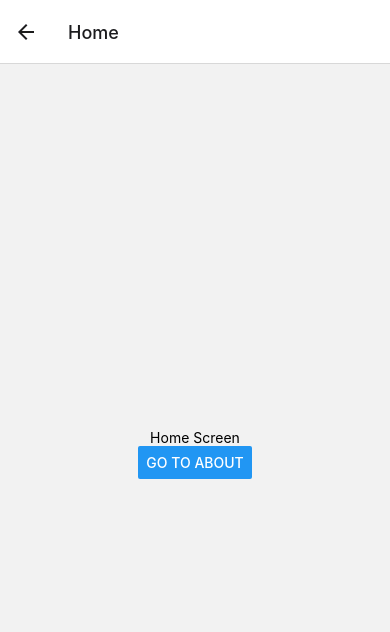
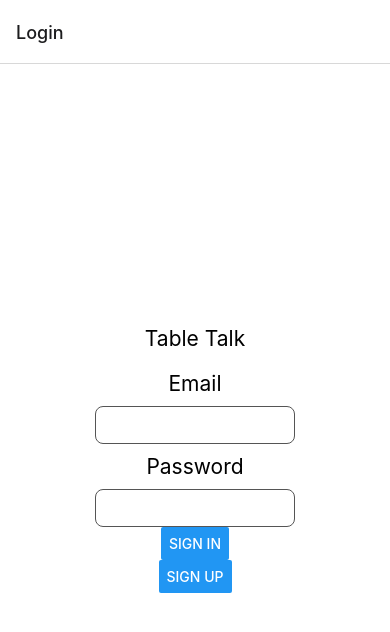
Before and after one commit to tunahfishy/TableTalkIOS, a React Native app: screen /Home in a window 390 px wide. Shown: the top 632 px of the page. Built offline with nearby package versions, Linux system fonts and the light colour scheme; no server answers.

Commit message:
auth stack flow

```diff
--- a/App.tsx
+++ b/App.tsx
@@ -10,13 +10,14 @@ import {
   View,
 } from "react-native";
 import * as React from "react";
-import AuthScreen from "./components/AuthScreen";
+import AuthScreen from "./pages/AuthScreen";
 import { getAuth, onAuthStateChanged } from "firebase/auth";
 import { useState, useEffect } from "react";
 import { NavigationContainer, useNavigation } from "@react-navigation/native";
 import { createStackNavigator } from "@react-navigation/stack";
-import HomeScreen from "./components/HomeScreen";
-import AboutScreen from "./components/About";
+import HomeScreen from "./pages/HomeScreen";
+import AboutScreen from "./pages/About";
+import AuthNavigator from "./navigation/AuthNavigator";
 
 const Stack = createStackNavigator();
 
@@ -38,15 +39,15 @@ export default function App() {
   });
 
   return (
-    <NavigationContainer>
-      {/* <Stack.Navigator initialRouteName="Login"> */}
-      <Stack.Navigator>
-        <Stack.Screen name="Login" component={AuthScreen} />
-        <Stack.Screen name="Home" component={HomeScreen} />
-        <Stack.Screen name="About" component={AboutScreen} />
-        {/* <Stack.Screen name="Login" component={AuthScreen} /> */}
-      </Stack.Navigator>
-    </NavigationContainer>
+     <AuthNavigator />
+    // <NavigationContainer>
+    //   {/* <Stack.Navigator initialRouteName="Login"> */}
+    //   <Stack.Navigator>
+    //     <Stack.Screen name="Login" component={AuthScreen} />
+    //     <Stack.Screen name="Home" component={HomeScreen} />
+    //     <Stack.Screen name="About" component={AboutScreen} />
+    //   </Stack.Navigator>
+    // </NavigationContainer>
   );
 }
 
--- a/components/About.tsx
+++ /dev/null
@@ -1,17 +0,0 @@
-import { useNavigation } from "@react-navigation/native";
-import React, { Component } from "react";
-import { Button, View, Text } from "react-native";
-
-export default function AboutScreen() {
-  const navigation = useNavigation();
-
-  return (
-    <View style={{ flex: 1, alignItems: "center", justifyContent: "center" }}>
-      <Text>About Screen</Text>
-      <Button
-        title="Go to Home"
-        onPress={() => navigation.navigate("Home")}
-      />
-    </View>
-  );
-}
--- /dev/null
+++ b/navigation/AuthNavigator.tsx
@@ -0,0 +1,40 @@
+import { getAuth } from 'firebase/auth';
+import React, { useState, useEffect, createContext } from 'react'
+import { auth } from '../firebase';
+import SignInStack from './SignInStack'
+import SignOutStack from './SignOutStack'
+
+export const AuthContext = createContext(null)
+
+export default function AuthNavigator() {
+    const [initializing, setInitializing] = useState(true)
+    const [user, setUser] = useState(null)
+    console.log('user:', user)
+
+    // Handle user state changes
+    function onAuthStateChanged(result) {
+      setUser(result)
+      console.log('user state changing')
+      if (initializing) setInitializing(false)
+    }
+
+    useEffect(() => {
+      const authSubscriber = auth.onAuthStateChanged(onAuthStateChanged)
+
+      // unsubscribe on unmount
+      console.log('subscriber')
+      return authSubscriber
+    }, [])
+
+    if (initializing) {
+      return null
+    }
+
+    return user ? (
+      <AuthContext.Provider value={user}>
+        <SignInStack />
+      </AuthContext.Provider>
+    ) : (
+      <SignOutStack />
+    )
+  }
--- /dev/null
+++ b/navigation/SignInStack.tsx
@@ -0,0 +1,18 @@
+import * as React from "react";
+import { NavigationContainer } from "@react-navigation/native";
+import { createStackNavigator } from "@react-navigation/stack";
+import HomeScreen from "../pages/HomeScreen";
+import AboutScreen from "../pages/About";
+
+const Stack = createStackNavigator();
+
+export default function SignInStack() {
+  return (
+    <NavigationContainer>
+      <Stack.Navigator>
+        <Stack.Screen name="Home" component={HomeScreen} />
+        <Stack.Screen name="About" component={AboutScreen} />
+      </Stack.Navigator>
+    </NavigationContainer>
+  );
+}
--- /dev/null
+++ b/navigation/SignOutStack.tsx
@@ -0,0 +1,16 @@
+import * as React from 'react'
+import { NavigationContainer } from '@react-navigation/native'
+import { createStackNavigator } from '@react-navigation/stack'
+import AuthScreen from '../pages/AuthScreen'
+
+const Stack = createStackNavigator()
+
+export default function SignOutStack() {
+  return (
+    <NavigationContainer>
+      <Stack.Navigator >
+        <Stack.Screen name="Login" component={AuthScreen} />
+      </Stack.Navigator>
+    </NavigationContainer>
+  )
+}
--- a/components/HomeScreen.tsx
+++ b/pages/About.tsx
@@ -1,16 +1,16 @@
 import { useNavigation } from "@react-navigation/native";
-import React from "react";
+import React, { Component } from "react";
 import { Button, View, Text } from "react-native";
 
-export default function HomeScreen({}) {
+export default function AboutScreen() {
   const navigation = useNavigation();
 
   return (
     <View style={{ flex: 1, alignItems: "center", justifyContent: "center" }}>
-      <Text>Home Screen</Text>
+      <Text>Table Talk</Text>
       <Button
-        title="Go to About"
-        onPress={() => navigation.navigate("About")}
+        title="Go to Home"
+        onPress={() => navigation.navigate("Home")}
       />
     </View>
   );
--- /dev/null
+++ b/pages/HomeScreen.tsx
@@ -0,0 +1,64 @@
+import { useNavigation } from "@react-navigation/native";
+import React, { useContext } from "react";
+import { Button, View, Text, TouchableOpacity, StyleSheet } from "react-native";
+import { auth } from "../firebase";
+import { AuthContext } from "../navigation/AuthNavigator";
+
+export default function HomeScreen({}) {
+  const navigation = useNavigation();
+  const user = useContext(AuthContext);
+  console.log(user);
+
+  async function logOut() {
+    try {
+      await auth.signOut()
+    } catch (e) {
+      console.error(e)
+    }
+  }
+
+  return (
+    <View style={styles.container}>
+      <Text style={styles.title}>Welcome {user?.email}!</Text>
+      <Button
+        title="Go to About"
+        onPress={() => navigation.navigate("About")}
+      />
+      <TouchableOpacity style={styles.button} onPress={logOut}>
+        <Text style={styles.buttonText}>Sign out 🤷</Text>
+      </TouchableOpacity>
+    </View>
+  );
+}
+
+const styles = StyleSheet.create({
+  container: {
+    flex: 1,
+    justifyContent: "center",
+    alignItems: "center",
+    backgroundColor: "#ffe2ff",
+  },
+  title: {
+    marginTop: 20,
+    marginBottom: 30,
+    fontSize: 28,
+    fontWeight: "500",
+    color: "#7f78d2",
+  },
+  button: {
+    flexDirection: "row",
+    borderRadius: 30,
+    marginTop: 10,
+    marginBottom: 10,
+    width: 160,
+    height: 60,
+    justifyContent: "center",
+    alignItems: "center",
+    backgroundColor: "#481380",
+  },
+  buttonText: {
+    color: "#ffe2ff",
+    fontSize: 24,
+    marginRight: 5,
+  },
+});
```
Also changed, not shown: pages/AuthScreen.tsx (renamed from components/AuthScreen.tsx).
